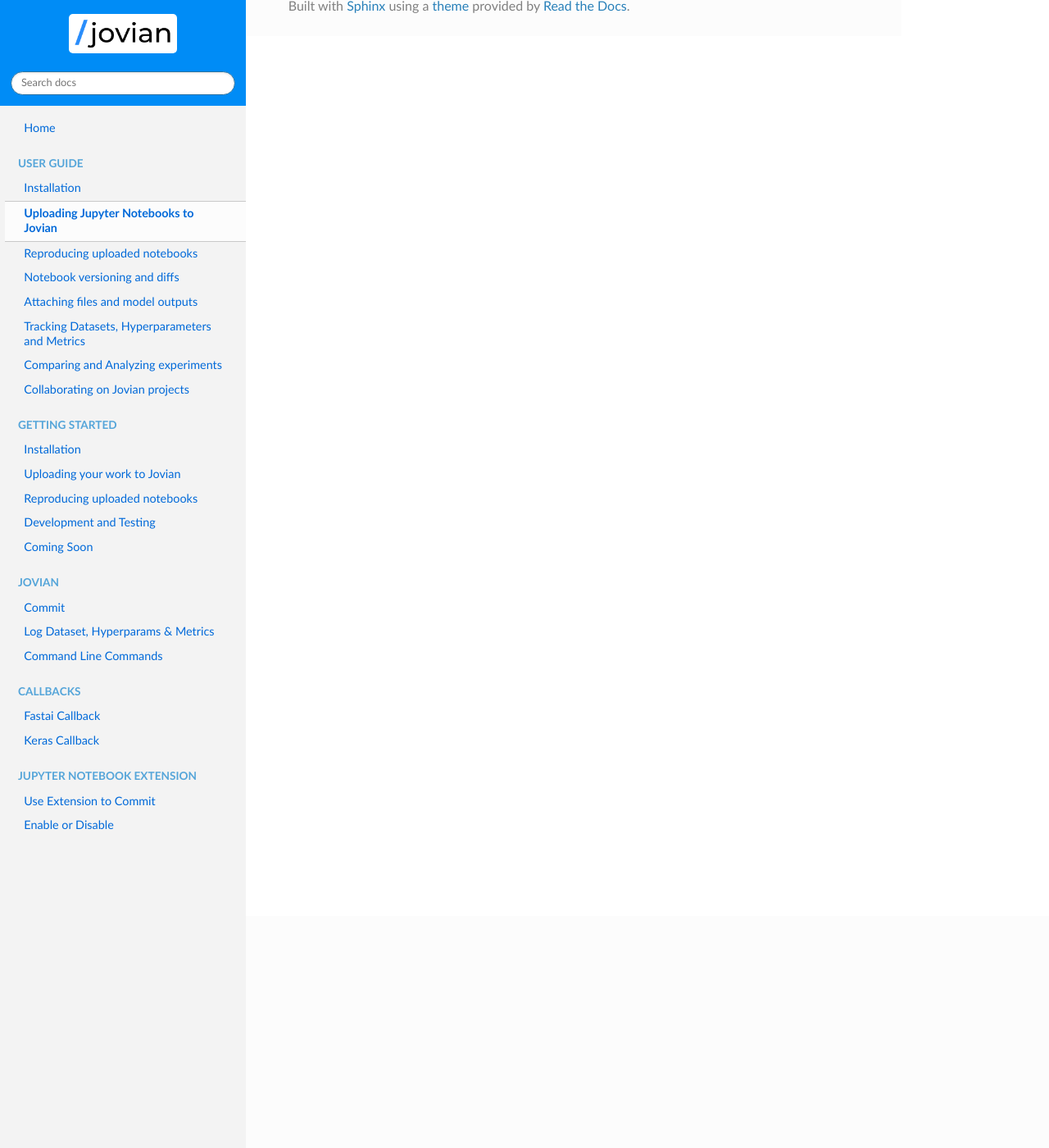
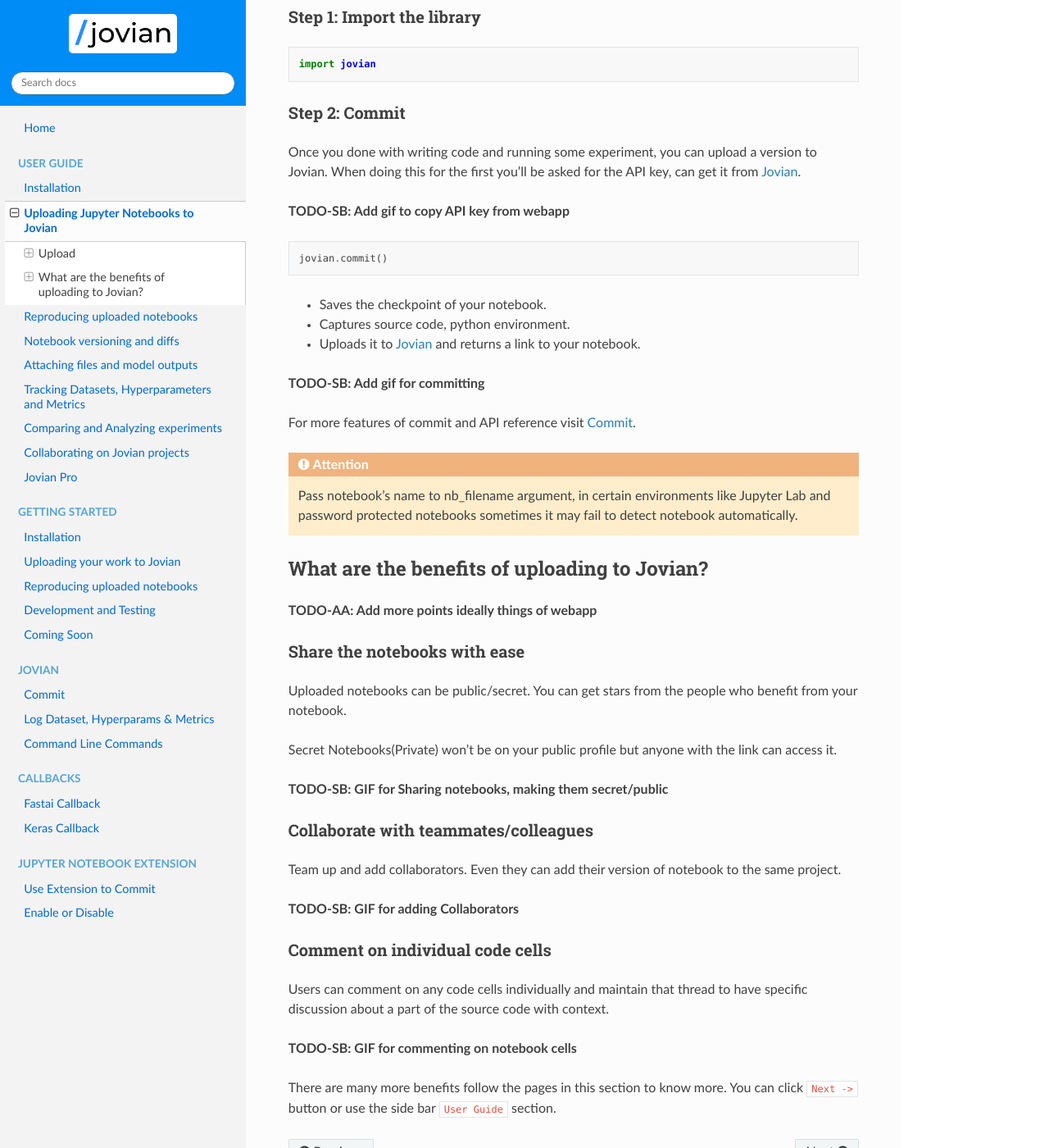
Before and after one commit to JovianHQ/jovian-py, a Sphinx documentation site: the page built from docs/user_guide/upload.md, in a window 1280 px wide and 1400 px high, scrolled down 283 px. Shown: the whole window at 82% size. Built offline with Sphinx 7.4.7 and the Read the Docs theme 2.0.0, drawn with Linux system fonts in a browser that asks for light colours; some of the changed text lies outside the part shown.

Commit message:
Upload page text content done, added pro section

````diff
--- a/docs/index.rst
+++ b/docs/index.rst
@@ -49,6 +49,7 @@
   user_guide/track
   user_guide/compare
   user_guide/collaborate
+  user_guide/pro
 
 .. toctree::
   :maxdepth: 2
--- a/docs/user_guide/upload.md
+++ b/docs/user_guide/upload.md
@@ -1 +1,63 @@
 ## Uploading Jupyter Notebooks to Jovian
+
+Once you're done with the [installation](install.md).
+The following steps will help you upload the notebook to Jovian. If you're not signed up yet, you should do it at [Jovian](https://www.jvn.io) to use the following.
+
+### Upload
+
+#### Step 1: Import the library
+
+```
+import jovian
+```
+
+#### Step 2: Commit
+
+Once you done with writing code and running some experiment, you can upload a version to Jovian.
+When doing this for the first you'll be asked for the API key, can get it from [Jovian](https://jvn.io).
+
+**TODO-SB: Add gif to copy API key from webapp**
+
+```
+jovian.commit()
+```
+
+- Saves the checkpoint of your notebook.
+- Captures source code, python environment.
+- Uploads it to [Jovian](https://jvn.io) and returns a link to your notebook.
+
+**TODO-SB: Add gif for committing**
+
+For more features of commit and API reference visit [Commit](../jvn/commit.md).
+
+```eval_rst
+.. attention::
+        Pass notebook's name to nb_filename argument, in certain environments like Jupyter Lab and password protected notebooks sometimes it may fail to detect notebook automatically.
+```
+
+### What are the benefits of uploading to Jovian?
+
+**TODO-AA: Add more points ideally things of webapp**
+
+#### Share the notebooks with ease
+
+Uploaded notebooks can be public/secret. You can get stars from the people who benefit from your notebook.
+
+Secret Notebooks(Private) won't be on your public profile but anyone with the link can access it.
+
+**TODO-SB: GIF for Sharing notebooks, making them secret/public**
+
+#### Collaborate with teammates/colleagues
+
+Team up and add collaborators.
+Even they can add their version of notebook to the same project.
+
+**TODO-SB: GIF for adding Collaborators**
+
+#### Comment on individual code cells
+
+Users can comment on any code cells individually and maintain that thread to have specific discussion about a part of the source code with context.
+
+**TODO-SB: GIF for commenting on notebook cells**
+
+There are many more benefits follow the pages in this section to know more. You can click `Next ->` button or use the side bar `User Guide` section.
--- a/jovian/__init__.py
+++ b/jovian/__init__.py
@@ -69,7 +69,7 @@
             This can include model weights/checkpoints, generated CSVs, images etc.
 
     .. attention::
-        Pass notebook's name to nb_filename in certain environments like Jupyter Lab, password protected notebooks as sometimes it may fail to detect automatically in these environments.
+        Pass notebook's name to nb_filename argument, in certain environments like Jupyter Lab and password protected notebooks sometimes it may fail to detect notebook automatically.
 
     """
     global _current_slug
````
Also changed, not shown: docs/user_guide/install.md (+4 -8 lines), docs/user_guide/pro.md (added, +3 -0 lines).
